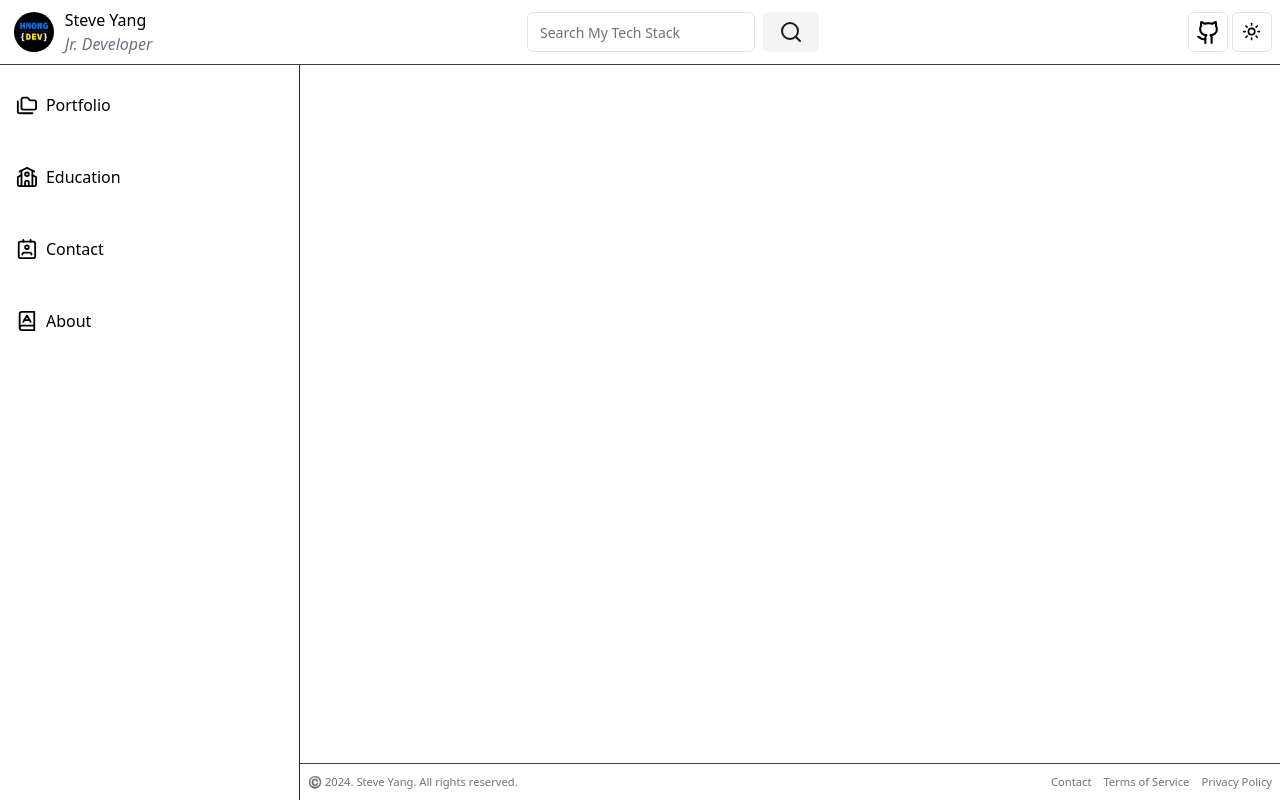
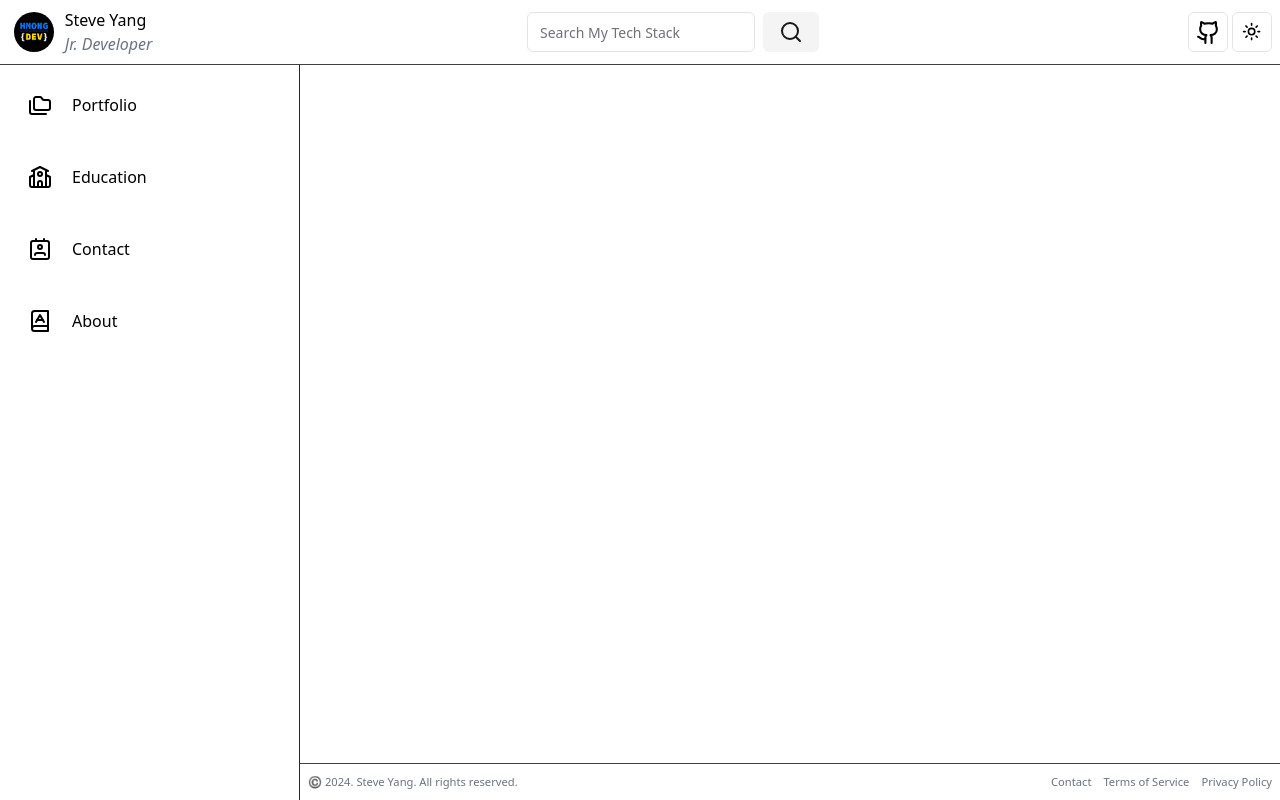
Before and after one commit to hmongdev/hmongdev-resume, a Next.js app: page / in a window 1280 px wide. Built offline with nearby package versions, Linux system fonts and the light colour scheme.

Commit message:
styling for sidebar

```diff
--- a/components/shared/Sidebar.tsx
+++ b/components/shared/Sidebar.tsx
@@ -41,7 +41,8 @@ const renderLink = (route: { name: string; icon: string }) => (
 		key={route.name}
 		href={`/${route.name.toLowerCase()}`}
 		passHref
-		className="w-full border-none px-2 py-3 rounded-lg  focus:bg-zinc-500">
+		className="flex gap-5 w-full border-none p-5 rounded-lg focus:bg-zinc-700">
+		{getIcon(route.icon)}
 		<p className="text-start">{route.name}</p>
 	</Link>
 );
@@ -52,8 +53,7 @@ export default function Sidebar() {
 			{routes.map((route) => (
 				<div
 					key={route.name}
-					className="flex justify-center items-center p-2 rounded hover:bg-zinc-800">
-					{getIcon(route.icon)}
+					className="flex justify-center items-center rounded hover:bg-zinc-800">
 					{renderLink(route)}
 				</div>
 			))}
```
